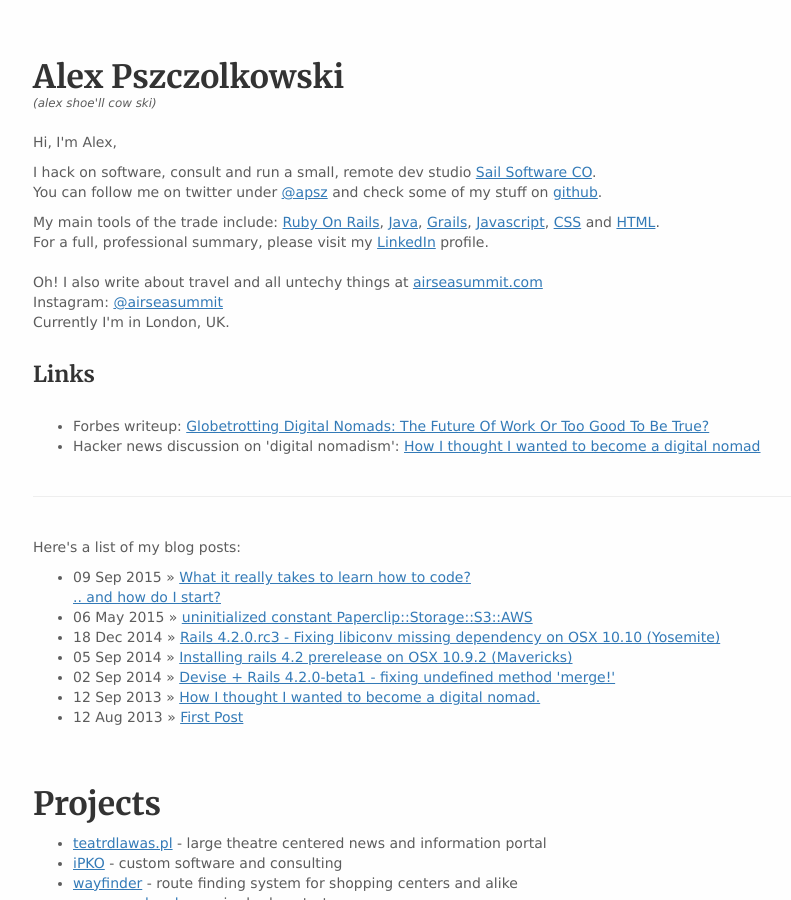
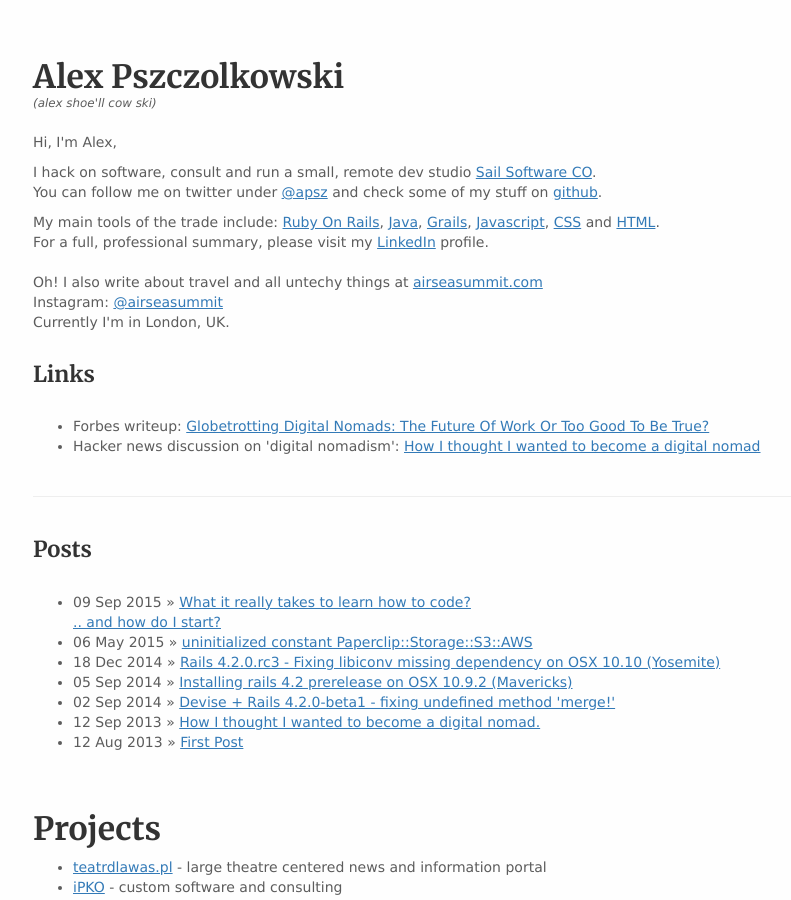
Before and after one commit to alexp/alexp.github.io, a Jekyll site: the page built from index.html, in a window 1280 px wide and 900 px high. Shown: the whole window, without its empty margins (232-1023 px from the left). Built offline with Jekyll 4.4.1, drawn with Linux system fonts in a browser that asks for light colours; comment, search, counter and statistics services are not loaded.

Commit message:
Posts header

```diff
--- a/index.html
+++ b/index.html
@@ -47,7 +47,7 @@
 
         <p>
             {% if site.posts.size > 0 %}
-            Here's a list of my blog posts:
+            <h2>Posts</h2>
             <ul>
                 {% for post in site.posts %}
                 <li>
```
